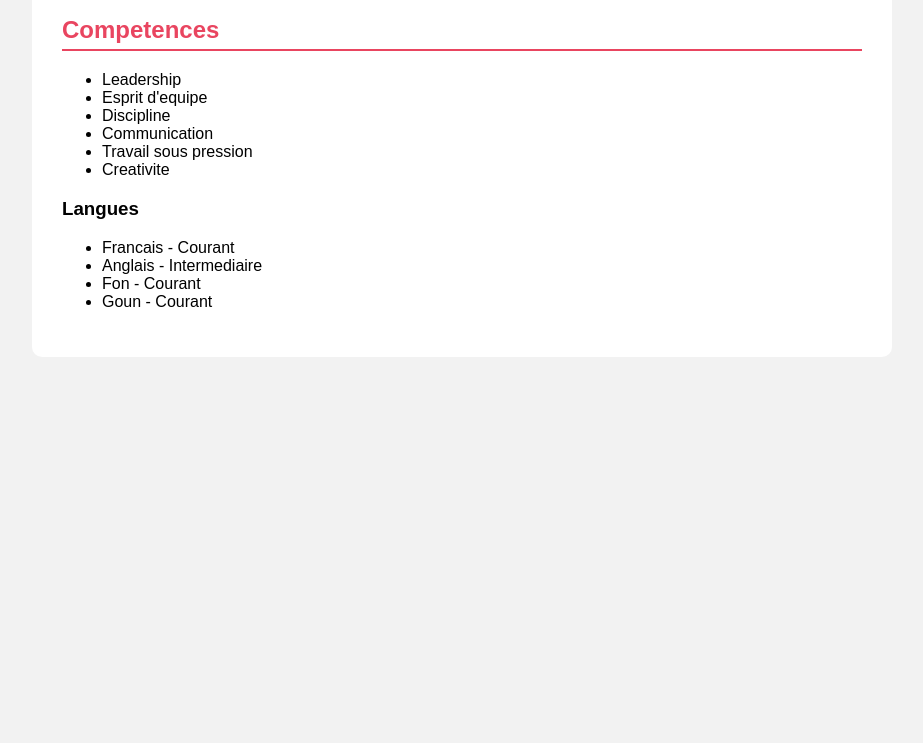
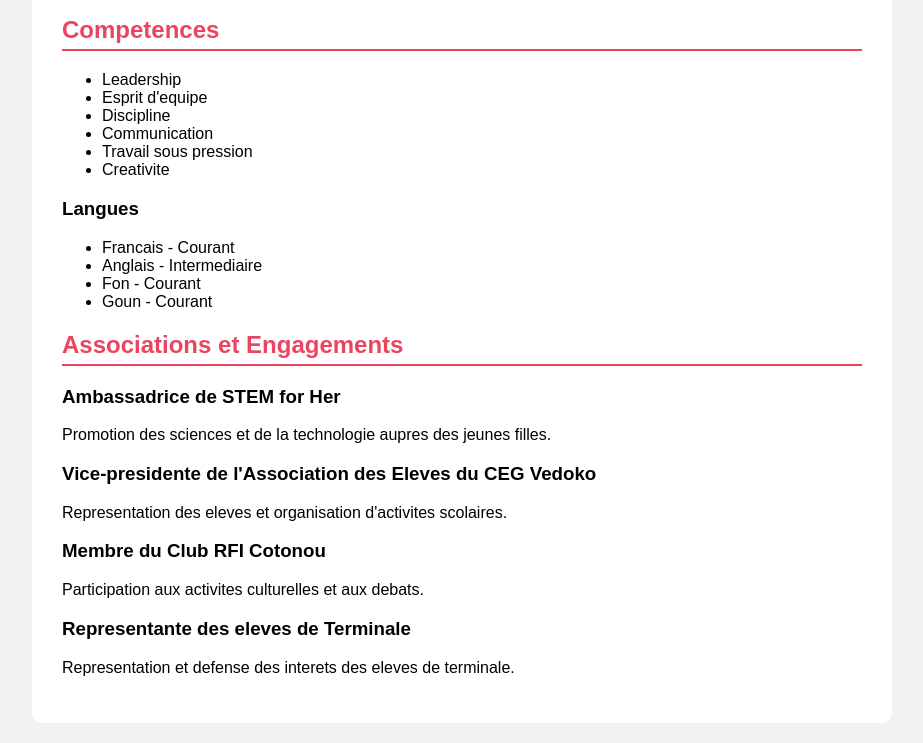
Before and after one commit to divine-svg/mon-cv, a plain HTML site: page index.html in a window 1280 px wide. Shown: the part 927-1670 px from the top of the page, without its empty margins (178-1101 px from the left). Before the commit the page ends 1304 px from the top, so only its background shows below. Drawn offline with Linux system fonts and the light colour scheme.

Commit message:
ajout des associations et engagements

```diff
--- a/index.html
+++ b/index.html
@@ -53,7 +53,17 @@
                 <li>Goun - Courant</li>
             </ul>
         </section>
-        <!-- ASSOCIATIONS -->
+        <section>
+            <h2>Associations et Engagements</h2>
+            <h3>Ambassadrice de STEM for Her</h3>
+            <p>Promotion des sciences et de la technologie aupres des jeunes filles.</p>
+            <h3>Vice-presidente de l'Association des Eleves du CEG Vedoko</h3>
+            <p>Representation des eleves et organisation d'activites scolaires.</p>
+            <h3>Membre du Club RFI Cotonou</h3>
+            <p>Participation aux activites culturelles et aux debats.</p>
+            <h3>Representante des eleves de Terminale</h3>
+            <p>Representation et defense des interets des eleves de terminale.</p>
+        </section>
     </div>
 </body>
 </html>
```
